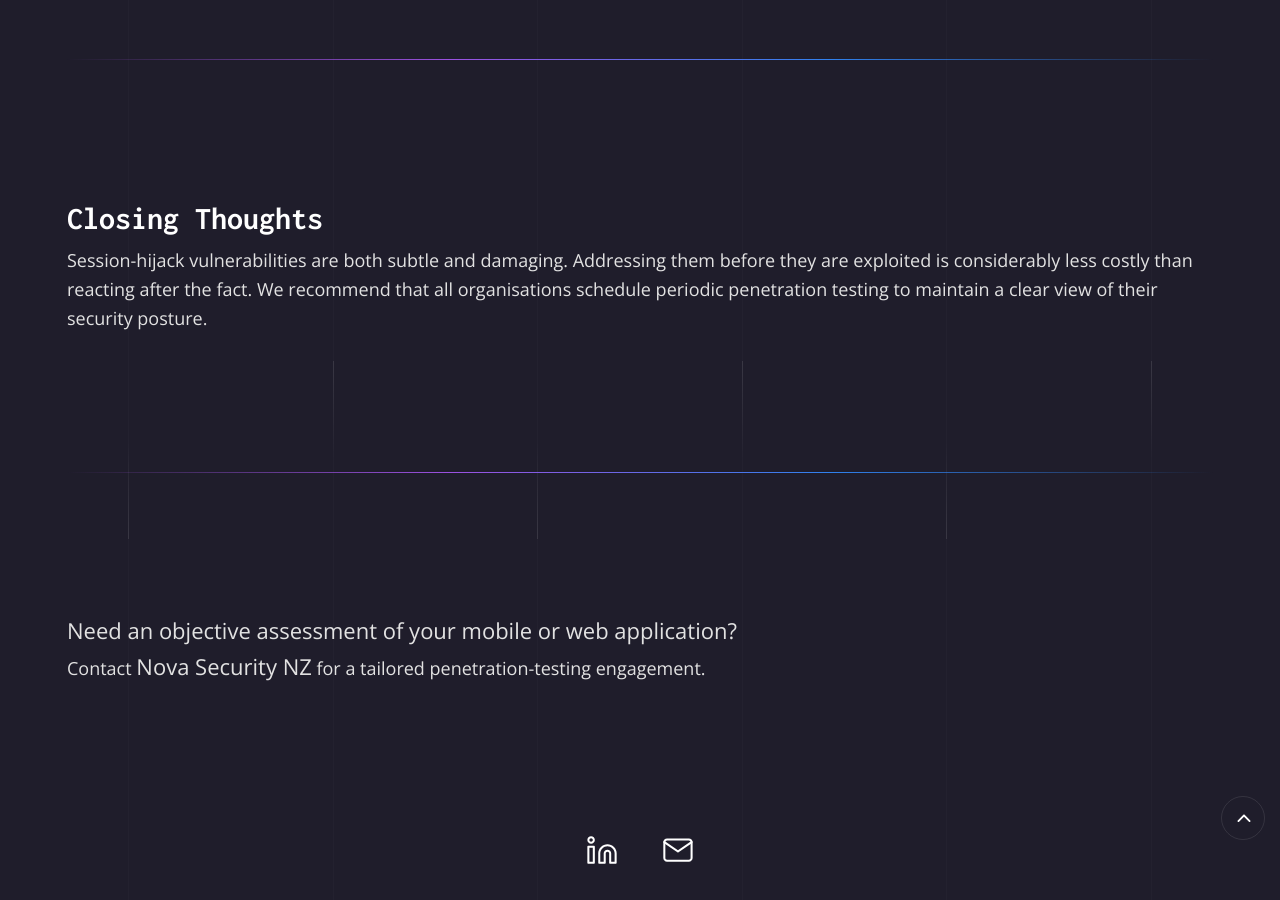
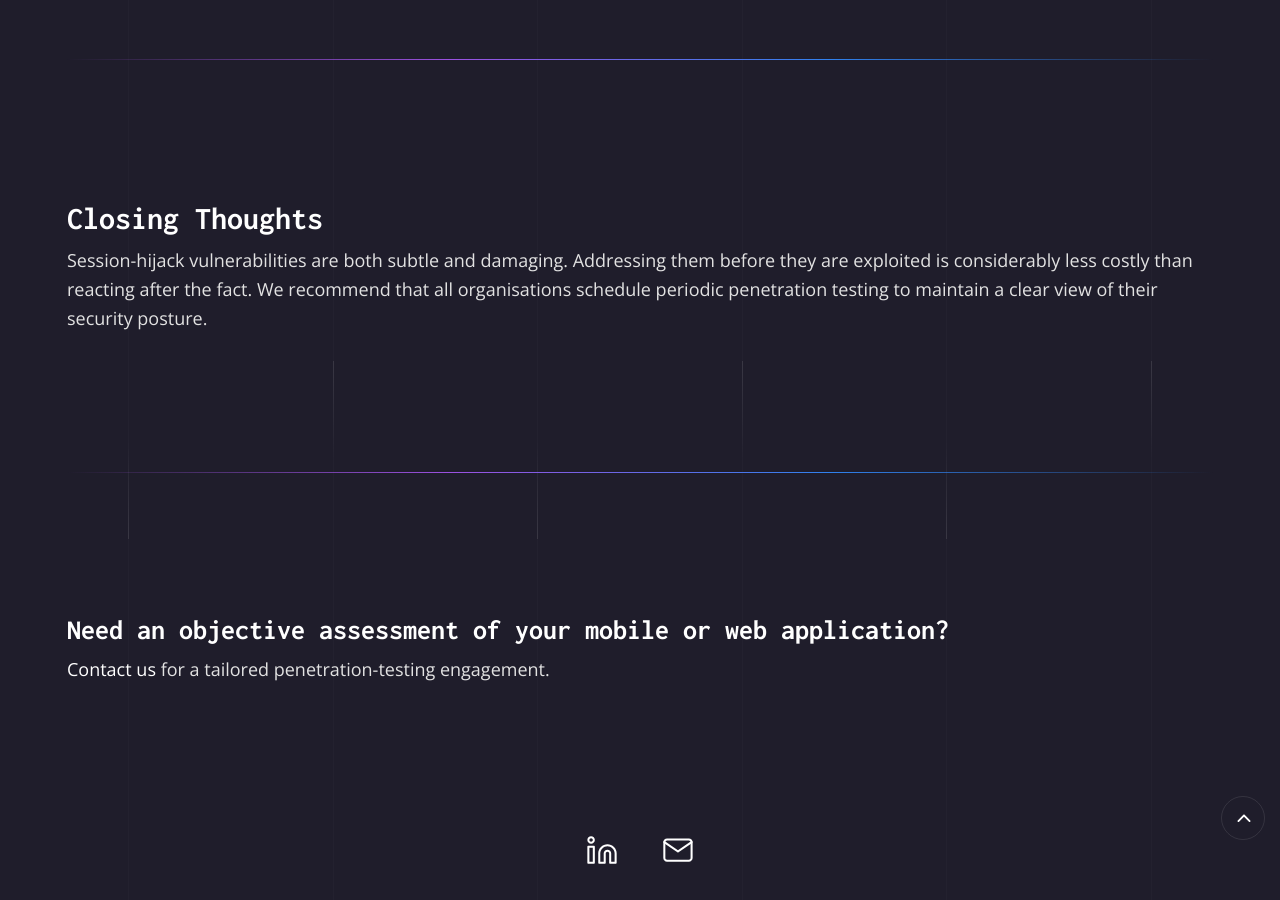
Before and after one commit to novasecuritynz/site, a Jekyll site: the page built from _posts/2025-05-20-how-a-simple-in-app-link-led-to-account-takeover-nz-pen-test-case-study.md, in a window 1280 px wide and 900 px high, scrolled down 3162 px. Built offline with Jekyll 4.4.1, drawn with Linux system fonts in a browser that asks for light colours.

Commit message:
Update 2025-05-20-how-a-simple-in-app-link-led-to-account-takeover-nz-pen-test-case-study.md

```diff
--- a/_posts/2025-05-20-how-a-simple-in-app-link-led-to-account-takeover-nz-pen-test-case-study.md
+++ b/_posts/2025-05-20-how-a-simple-in-app-link-led-to-account-takeover-nz-pen-test-case-study.md
@@ -59,5 +59,5 @@
 
 ---
 
-**Need an objective assessment of your mobile or web application?**
-Contact **Nova Security NZ** for a tailored penetration-testing engagement.
+### Need an objective assessment of your mobile or web application?
+[Contact us](https://www.novasecurity.co.nz/contact/) for a tailored penetration-testing engagement.
```
